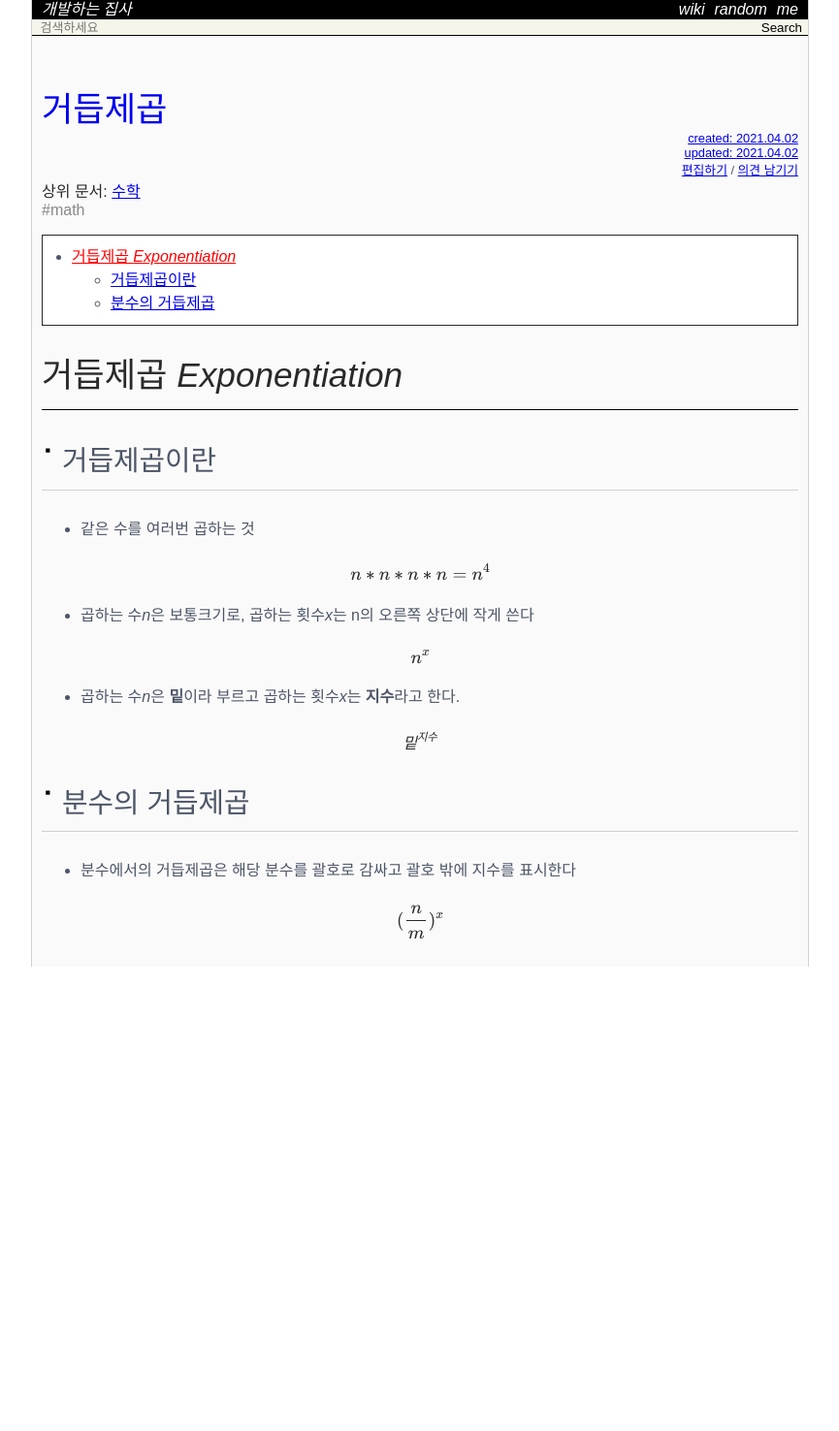
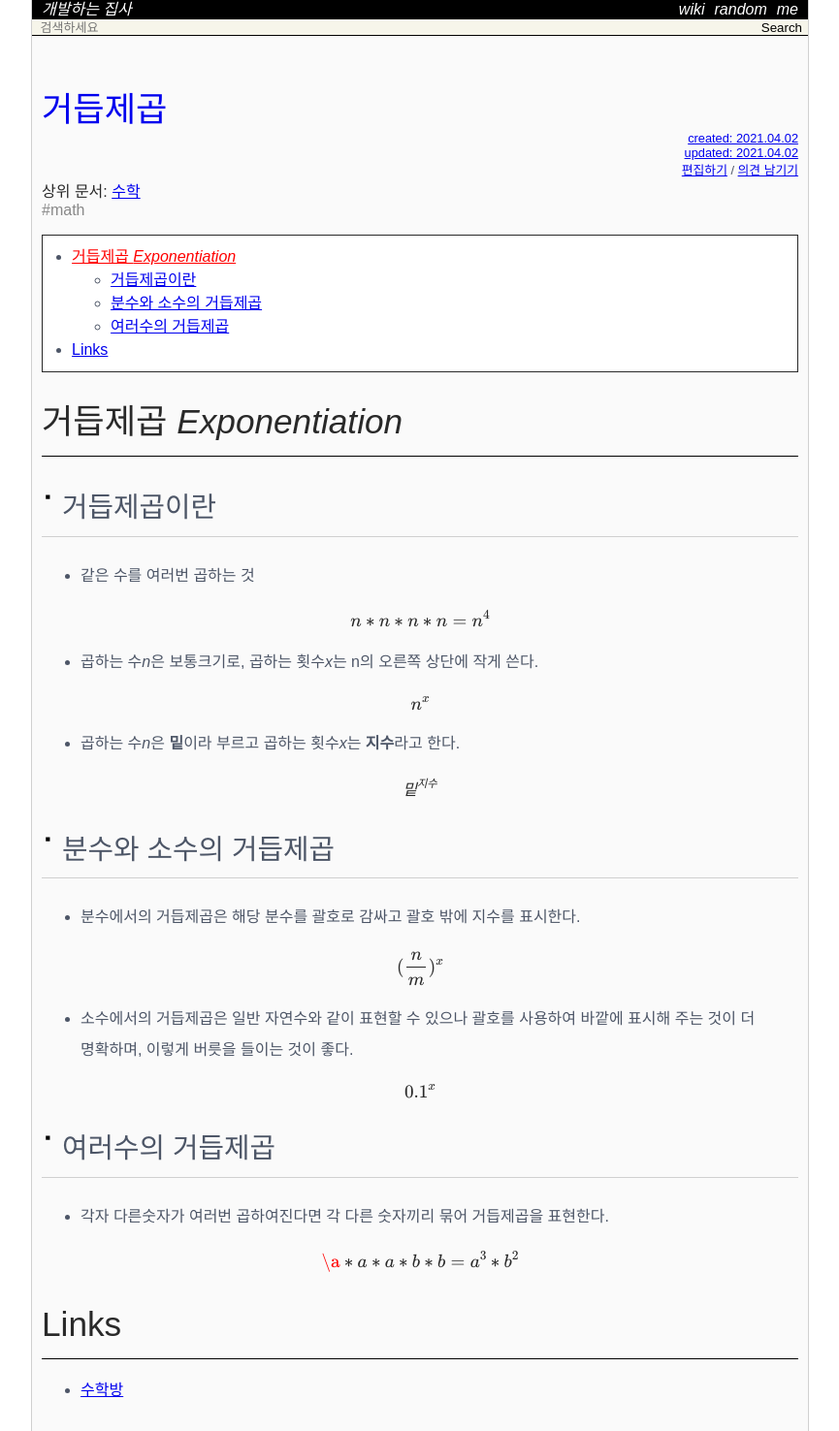
Before and after one commit to Achelous1/achelous1.github.io, a Jekyll site: the page built from _wiki/exponentiation.md, in a window 1280 px wide. Shown: the whole page at 97% size, without its empty margins (207-1072 px from the left). Built offline with Jekyll 4.4.1, drawn with Linux system fonts in a browser that asks for light colours; nearby versions of some CDN libraries; some web fonts are replaced; formulas are drawn with MathJax 3; comment, search, counter and statistics services are not loaded; before the commit the page ends 997 px from its top, so only the background shows below that.

Commit message:
MODIFY exponentiation added new article

```diff
--- a/_wiki/exponentiation.md
+++ b/_wiki/exponentiation.md
@@ -19,7 +19,7 @@ latex   : true
 
 $$ n * n * n * n = n^4 $$
 
-* 곱하는 수*n*은 보통크기로, 곱하는 횟수*x*는 n의 오른쪽 상단에 작게 쓴다
+* 곱하는 수*n*은 보통크기로, 곱하는 횟수*x*는 n의 오른쪽 상단에 작게 쓴다.
 
 $$ n^x $$
 
@@ -27,7 +27,21 @@ $$ n^x $$
 
 $$ 밑^{지수} $$
 
-## 분수의 거듭제곱
-* 분수에서의 거듭제곱은 해당 분수를 괄호로 감싸고 괄호 밖에 지수를 표시한다
+## 분수와 소수의 거듭제곱
+* 분수에서의 거듭제곱은 해당 분수를 괄호로 감싸고 괄호 밖에 지수를 표시한다.
 
 $$ (\frac{n}{m})^x $$
+
+* 소수에서의 거듭제곱은 일반 자연수와 같이 표현할 수 있으나 괄호를 사용하여 바깥에 표시해 주는 것이 더 명확하며, 이렇게 버릇을 들이는 것이 좋다.
+
+$$ {0.1}^x $$
+
+## 여러수의 거듭제곱
+* 각자 다른숫자가 여러번 곱하여진다면 각 다른 숫자끼리 묶어 거듭제곱을 표현한다.
+
+$$
+\a * a * a * b * b = a^3 * b^2
+$$
+
+# Links
+* [수학방](https://mathbang.net/198)
```
Also changed, not shown: other parts of _wiki/exponentiation.md (+1 -1 lines).
